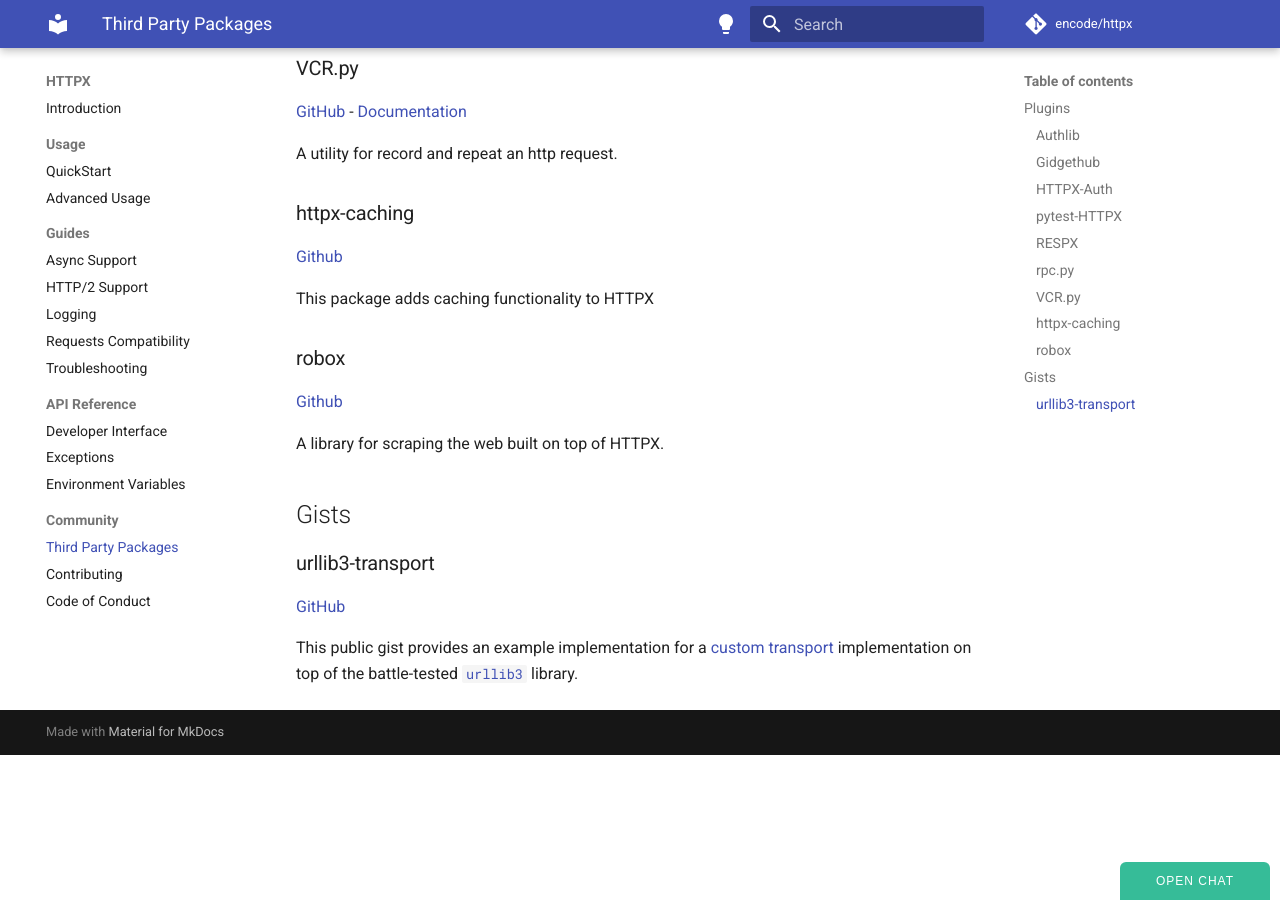
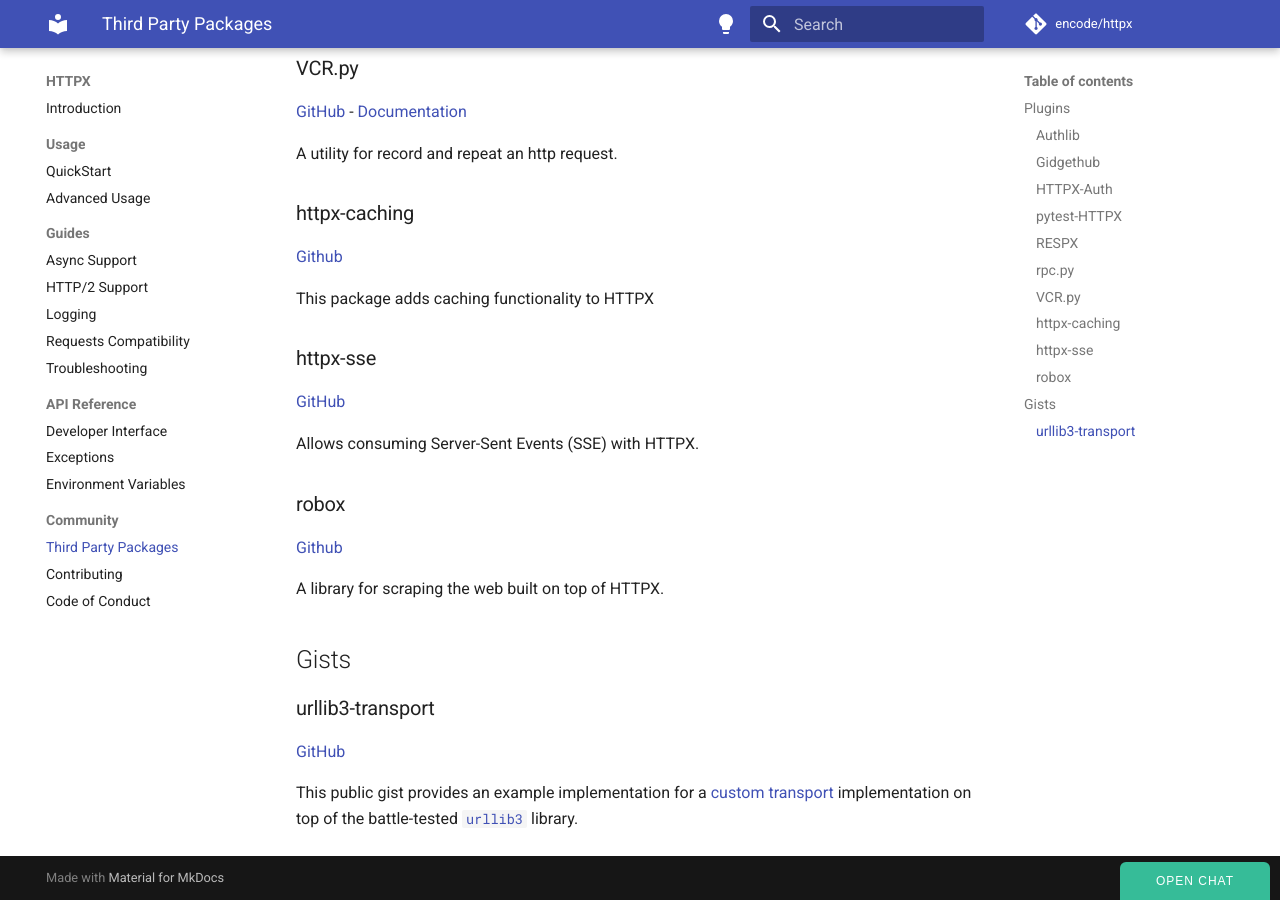
Before and after one commit to CarolinaBentrescas/httpx2, an MkDocs documentation site: the page built from docs/third_party_packages.md, in a window 1280 px wide and 900 px high, scrolled down 1191 px. Built offline with MkDocs 1.6.1 and Material for MkDocs 9.7.7, drawn with Linux system fonts in a browser that asks for light colours; comment, search, counter and statistics services are not loaded.

Commit message:
Add httpx-sse to Third Party Packages (#2683)

```diff
--- a/docs/third_party_packages.md
+++ b/docs/third_party_packages.md
@@ -54,6 +54,12 @@ A utility for record and repeat an http request.
 
 This package adds caching functionality to HTTPX
 
+### httpx-sse
+
+[GitHub](https://github.com/florimondmanca/httpx-sse)
+
+Allows consuming Server-Sent Events (SSE) with HTTPX.
+
 ### robox
 
 [Github](https://github.com/danclaudiupop/robox)
```
